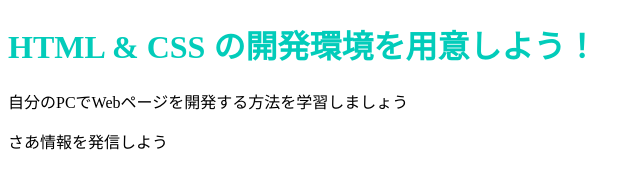
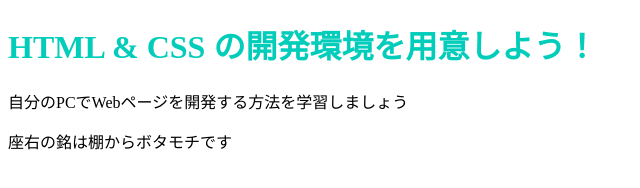
Before and after one commit to tikuwabux/tikuwabux.github.io, a plain HTML site: page index.html in a window 1280 px wide. Shown: the full height of the page, 0-640 px from the left. Drawn offline with Linux system fonts and the light colour scheme.

Commit message:
Update index.html

```diff
--- a/index.html
+++ b/index.html
@@ -8,6 +8,6 @@
   <body>
     <h1 class="title">HTML & CSS の開発環境を用意しよう！</h1>
     <p>自分のPCでWebページを開発する方法を学習しましょう</p>
-    <p>さあ情報を発信しよう</p>
+    <p>座右の銘は棚からボタモチです</p>
   </body>
 </html>
```
